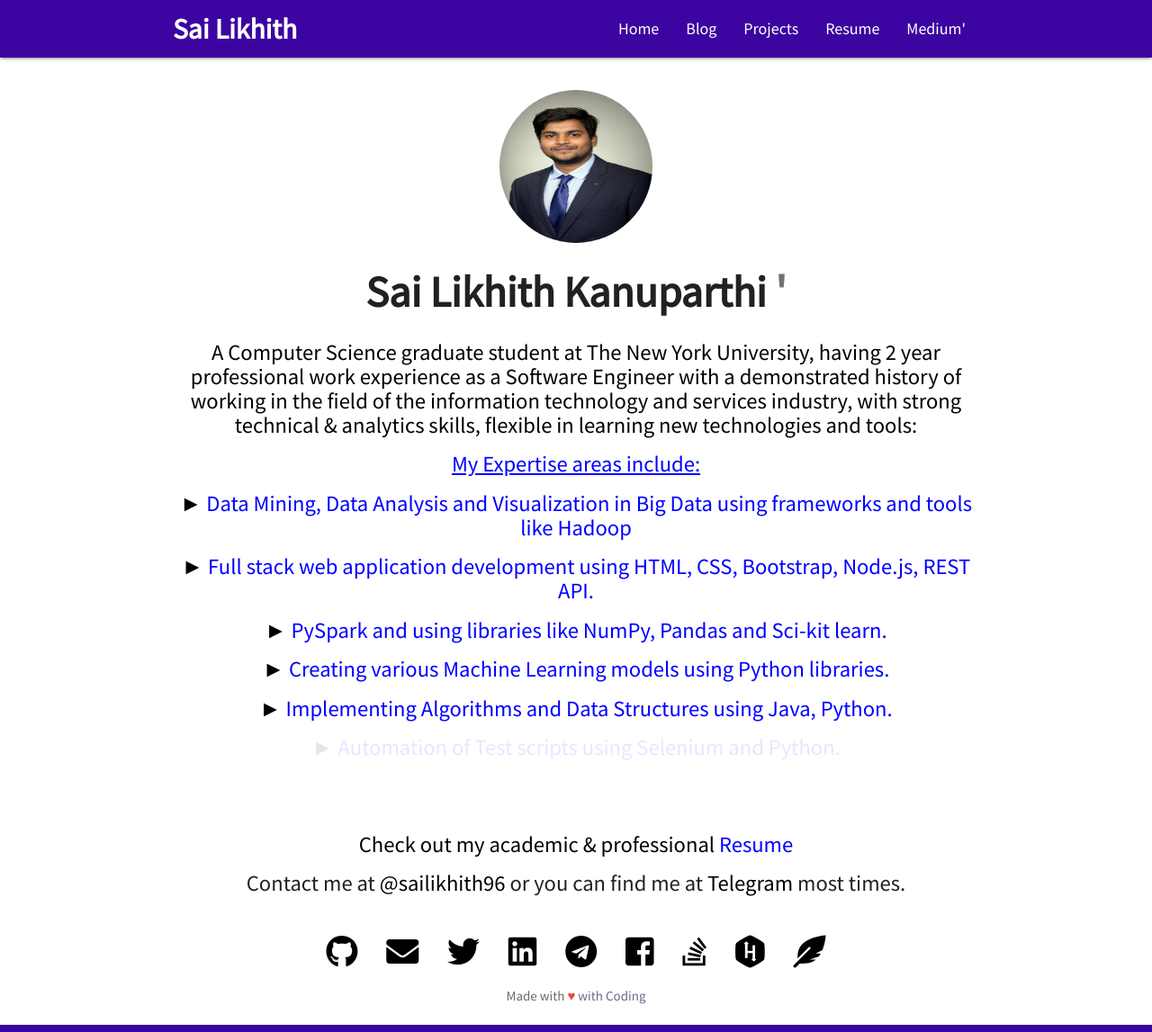
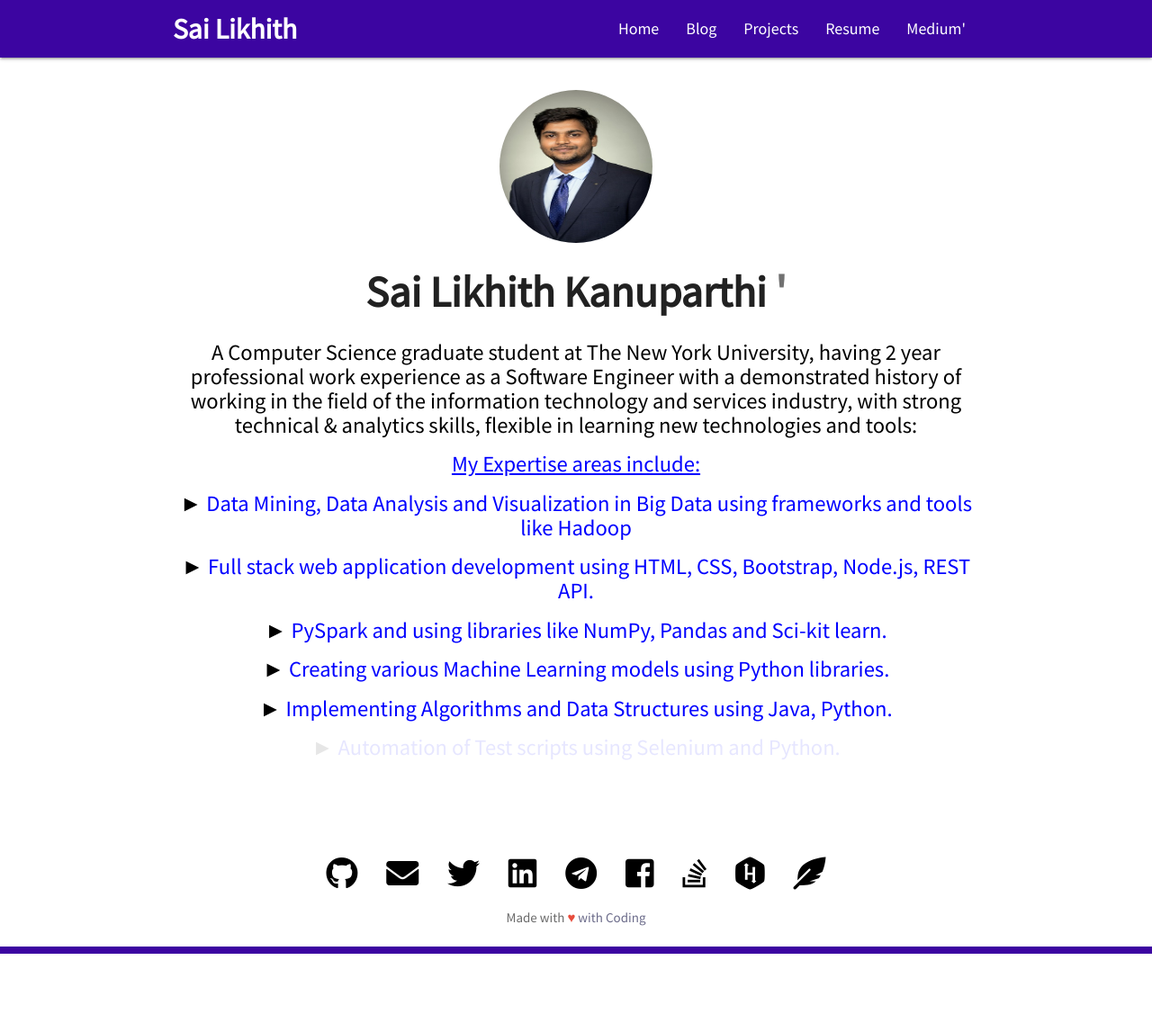
Before and after one commit to SaiLikhith7/Mywebsite, a Jekyll site: the page built from index.html, in a window 1280 px wide. Shown: the whole page at 90% size. Built offline with Jekyll 4.4.1, drawn with Linux system fonts in a browser that asks for light colours; nearby versions of some CDN libraries; after the commit the page ends 1060 px from its top, so only the background shows below that.

Commit message:
Update index.html

```diff
--- a/index.html
+++ b/index.html
@@ -33,17 +33,6 @@ layout: home
         <br>
         </br>
       </span>
-
-      <h5 id="test9"><span style="color:#000000;"> Check out my academic &amp; professional </span>
-      <span style ="color:#0000ff; class="hov"><span style="color:#0000ff><a href="{{ site.baseurl }}resume.html" target="_blank">Resume</a>
-        </h5></span>
-    <h5 id="test10">
-      Contact me at
-      <span class="hov"><a href="http://twitter.com/{{ site.twitter }}" target="_blank">@{{ site.twitter }}</a></span>
-      or you can find me at
-      <span class="hov"><a href="https://t.me/{{ site.telegram }}" target="_blank">Telegram</a></span>
-      most times.
-    </h5>
   </div>
   {% include social.html %}
 </div>
```
